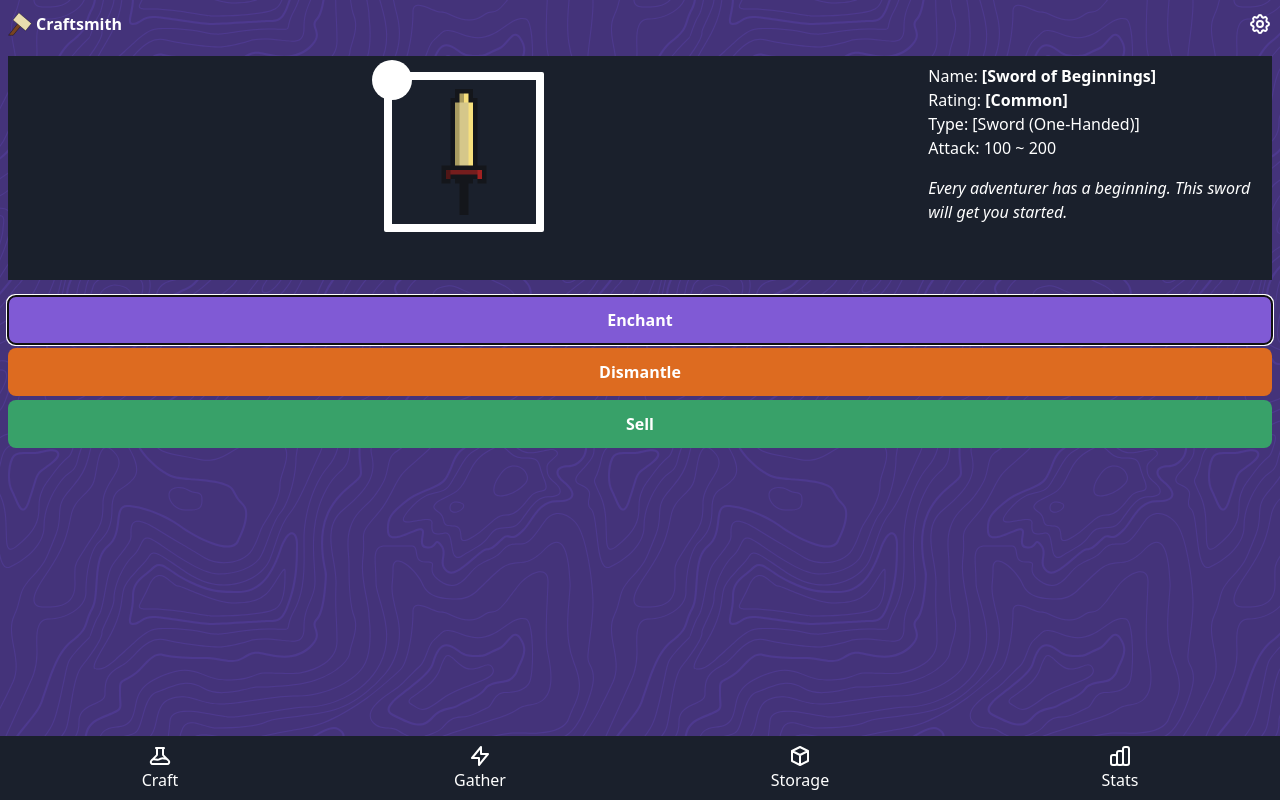
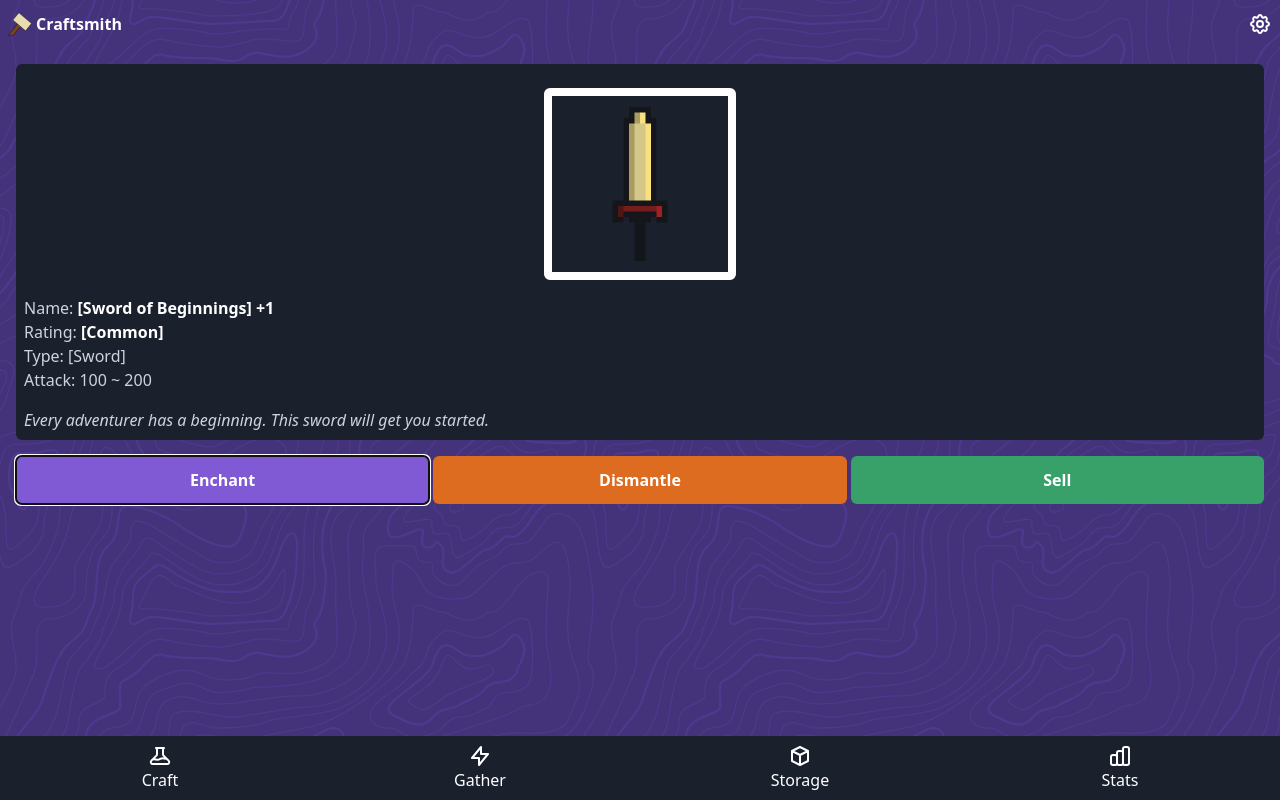
Before and after one commit to iamthismarvin/craftsmith, a Vue app: page /item in a window 1280 px wide. Both pictures are taken after a click on the button "Enchant". Built offline with nearby package versions, Linux system fonts and the light colour scheme.

Commit message:
NEW: Change ItemView structure.

```diff
--- a/src/assets/styles/main.scss
+++ b/src/assets/styles/main.scss
@@ -2,5 +2,5 @@
 @import '~@/assets/styles/tailwind.css';
 
 button {
-  @apply font-bold h-12 p-2 rounded-lg text-white w-full;
+  @apply font-bold h-12 p-2 rounded-md text-white w-full;
 }
--- a/src/components/ItemDetails.vue
+++ b/src/components/ItemDetails.vue
@@ -1,28 +1,27 @@
 <template>
-  <div class="bg-gray-900 flex justify-start">
+  <div class="bg-gray-900 justify-start p-2 rounded-md">
     <ItemPreview
-      :enchantment="details.enchantment"
       :image="details.image"
       :rating="details.rating"
-      class="flex justify-center items-center w-full"
+      class="flex justify-center items-center p-4"
     />
-    <div class="p-2">
-      <p>
+    <div class="text-gray-400">
+      <div>
         Name:
         <span class="font-bold" :style="`color: ${getRatingColor(details.rating)}`"
-          >[{{ details.name }}]</span
+          >[{{ details.name }}]
+          <span v-if="details.enchantment > 0">+{{ details.enchantment }}</span></span
         >
-      </p>
-      <p>
+      </div>
+      <div>
         Rating:
         <span class="font-bold" :style="`color: ${getRatingColor(details.rating)}`"
           >[{{ getRatingName(details.rating) }}]</span
         >
-      </p>
-      <p>Type: [{{ details.type }}]</p>
-      <p v-if="details.attack">Attack: {{ details.attack.min }} ~ {{ details.attack.max }}</p>
-      <p class="italic mt-4">{{ details.description }}</p>
-      <button @click="add"></button>
+      </div>
+      <div>Type: [{{ details.type }}]</div>
+      <div v-if="details.attack">Attack: {{ details.attack.min }} ~ {{ details.attack.max }}</div>
+      <div class="italic mt-4">{{ details.description }}</div>
     </div>
   </div>
 </template>
@@ -50,5 +49,3 @@ export default {
   },
 };
 </script>
-
-<style lang="scss" scoped></style>
--- a/src/components/ItemPreview.vue
+++ b/src/components/ItemPreview.vue
@@ -1,18 +1,11 @@
 <template>
-  <div class="relative flex justify-center h-48 items-center w-48">
+  <div class="item-preview">
     <img
       :src="require(`@/assets/items/${image}`)"
       alt="item"
-      class="item-preview__image absolute bg-gray-900 border-solid h-40 rounded-sm w-40"
+      class="item-preview__image bg-gray-900 border-solid h-32 md:h-48 rounded-md w-32 md:w-48"
       :style="{ 'border-color': ratingColor }"
     />
-    <div
-      v-if="enchantment > 0"
-      class="item-preview__enchantment absolute bg-purple-600 flex font-bold justify-center h-10 items-center rounded-full w-10"
-      :style="{ 'background-color': ratingColor }"
-    >
-      {{ enchantment }}
-    </div>
   </div>
 </template>
 
@@ -20,7 +13,6 @@
 export default {
   name: 'ItemPreview',
   props: {
-    enchantment: Number,
     image: String,
     rating: Number,
   },
@@ -40,9 +32,6 @@ export default {
 
 <style lang="scss" scoped>
 .item-preview {
-  &__enchantment {
-    transform: translate(-4.5rem, -4.5rem);
-  }
   &__image {
     border-width: 0.5rem;
   }
--- a/src/views/Item.vue
+++ b/src/views/Item.vue
@@ -1,18 +1,15 @@
 <template>
-  <div class="p-2">
-    <!-- TODO: Create weapon image component. Include enchantment and rating. -->
-    <!-- <ItemPreview
-      :enchantment="item.enchantment"
-      :image="item.image"
-      :rating="item.rating"
-      class="flex justify-center items-center w-full"
-    /> -->
+  <div class="p-4">
     <ItemDetails :details="item" class="mb-4" />
-    <button @click="enchantItem(item.enchantment)" class="bg-purple-600 hover:bg-purple-700 mb-1">
-      Enchant
-    </button>
-    <button @click="dismantleItem" class="bg-orange-600 hover:bg-orange-700 mb-1">Dismantle</button>
-    <button @click="sellItem" class="bg-green-600 hover:bg-green-700 mb-1">Sell</button>
+    <div class="flex mb-1">
+      <button @click="enchantItem(item.enchantment)" class="bg-purple-600 hover:bg-purple-700">
+        Enchant
+      </button>
+      <button @click="dismantleItem" class="bg-orange-600 hover:bg-orange-700 mx-1">
+        Dismantle
+      </button>
+      <button @click="sellItem" class="bg-green-600 hover:bg-green-700">Sell</button>
+    </div>
   </div>
 </template>
 
@@ -26,7 +23,7 @@ export default {
       name: 'Sword of Beginnings',
       image: 'sword.png',
       rating: 0,
-      type: 'Sword (One-Handed)',
+      type: 'Sword',
       attack: { min: 100, max: 200 },
       enchantment: 0,
       description: `Every adventurer has a beginning. This sword will get you started.`,
@@ -34,7 +31,6 @@ export default {
   }),
   components: {
     ItemDetails: defineAsyncComponent(() => import('@/components/ItemDetails.vue')),
-    // ItemPreview: defineAsyncComponent(() => import('@/components/ItemPreview.vue')),
   },
   methods: {
     // Make the following methods mutations and actions.
```
